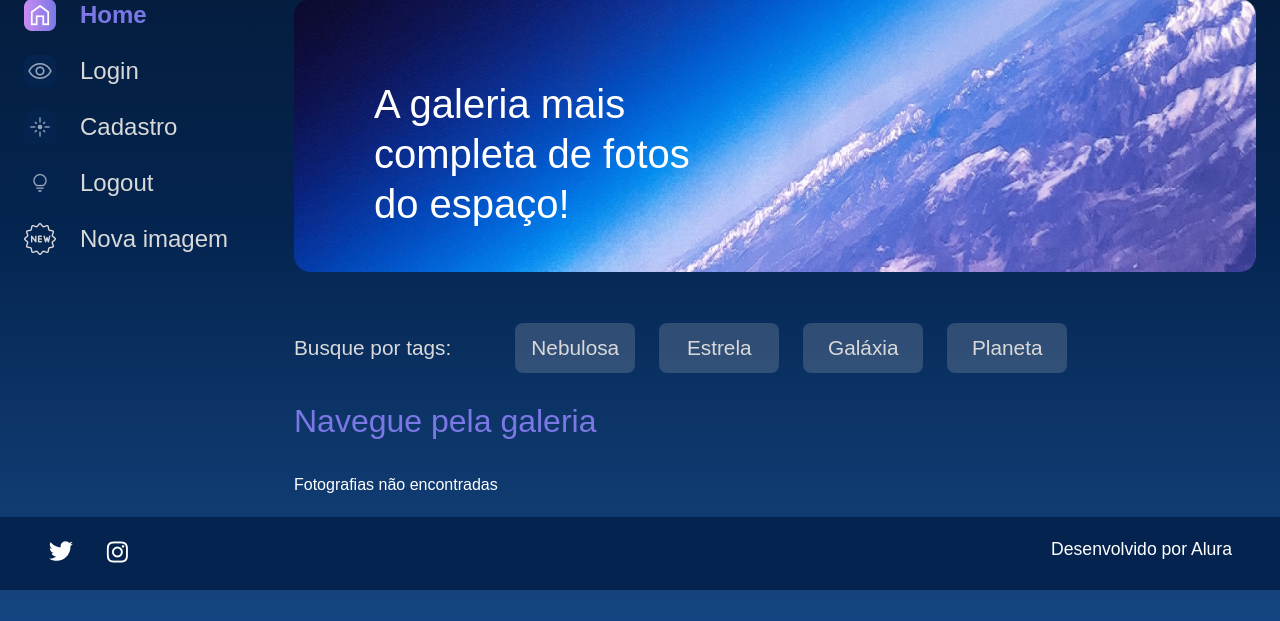
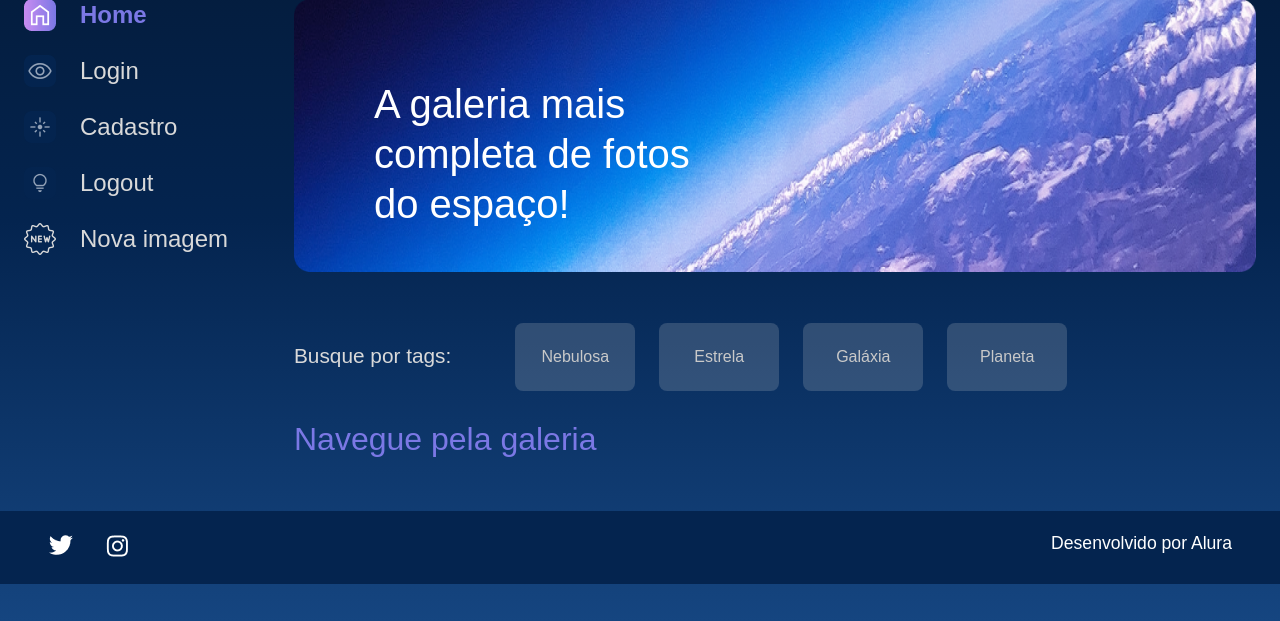
Before and after one commit to otaviohenrique1/python08_django_04, a Django app: page /buscar in a window 1280 px wide. Shown: the part 179-800 px from the top of the page. Run offline with Django 5.2, Linux system fonts and the light colour scheme; the visitor is signed in with stand-in values (Sample User, id 1); data that the repository does not hold is empty.

Commit message:
commit 4

```diff
--- a/alura_space/apps/galeria/urls.py
+++ b/alura_space/apps/galeria/urls.py
@@ -1,11 +1,12 @@
 from django.urls import path
-from apps.galeria.views import index, imagem, buscar, nova_imagem, editar_imagem, deletar_imagem
+from apps.galeria.views import index, imagem, buscar, nova_imagem, editar_imagem, deletar_imagem, filtro
 
 urlpatterns = [
     path("", index, name="index"),
     path("imagem/<int:foto_id>", imagem, name="imagem"),
     path("buscar", buscar, name="buscar"),
     path("nova-imagem", nova_imagem, name="nova_imagem"),
-    path("editar-imagem", editar_imagem, name="editar_imagem"),
-    path("deletar-imagem", deletar_imagem, name="deletar_imagem"),
+    path("editar-imagem/<int:foto_id>", editar_imagem, name="editar_imagem"),
+    path("deletar-imagem/<int:foto_id>", deletar_imagem, name="deletar_imagem"),
+    path("filtro/<str:categoria>", filtro, name="filtro"),
 ]
--- a/alura_space/apps/galeria/views.py
+++ b/alura_space/apps/galeria/views.py
@@ -37,7 +37,8 @@ def buscar(request):
         nome_a_buscar = request.GET["buscar"]
         if nome_a_buscar:
             fotografias = fotografias.filter(nome__icontains=nome_a_buscar)
-    return render(request, "galeria/buscar.html", {"cards": fotografias})
+    return render(request, "galeria/index.html", {"cards": fotografias})
+    # return render(request, "galeria/buscar.html", {"cards": fotografias})
 
 
 def nova_imagem(request):
@@ -54,9 +55,25 @@ def nova_imagem(request):
     return render(request, "galeria/nova_imagem.html", {"form": form})
 
 
-def editar_imagem(request):
-    return render(request, "galeria/editar_imagem.html")
+def editar_imagem(request, foto_id):
+    fotografia = Fotografia.objects.get(id=foto_id)
+    form=FotografiaForms(instance=fotografia)
+    if request.method == "POST":
+        form = FotografiaForms(request.POST, request.FILES, instance=fotografia)
+        if form.is_valid():
+            form.save()
+            messages.success(request, "Fotografia editada com sucesso!")
+            return redirect("index")
+    return render(request, "galeria/editar_imagem.html", {"form": form, "foto_id": foto_id})
 
 
-def deletar_imagem(request):
-    return render(request, "galeria/deletar_imagem.html")
+def deletar_imagem(request, foto_id):
+    fotografia = Fotografia.objects.get(id=foto_id)
+    fotografia.delete()
+    messages.success(request, "Deleção feita com sucesso!")
+    return redirect("index")
+
+
+def filtro(request, categoria):
+    fotografias = Fotografia.objects.order_by("data_fotografia").filter(publicada=True, categoria=categoria)
+    return render(request, "galeria/index.html", {"cards": fotografias})
--- a/alura_space/templates/galeria/deletar_imagem.html
+++ /dev/null
@@ -1 +0,0 @@
-<h1>deletar_imagem</h1>
--- a/alura_space/templates/galeria/imagem.html
+++ b/alura_space/templates/galeria/imagem.html
@@ -35,6 +35,10 @@
                             <p class="imagem__descricao">{{ fotografia.legenda }}</p>
                             <p class="imagem__texto">{{ fotografia.descricao }}</p>
                         </div>
+                        <div>
+                            <a href="{% url 'editar_imagem' fotografia.id %}"><button class="btn btn-success col-12" style="padding: top 5px;">Editar</button></a>
+                            <a href="{% url 'deletar_imagem' fotografia.id %}"><button class="btn btn-danger col-12" style="padding: top 5px;">Excluir</button></a>
+                        </div>
                     </div>
                 </div>
             </section>
--- a/alura_space/templates/galeria/index.html
+++ b/alura_space/templates/galeria/index.html
@@ -28,10 +28,18 @@
             <section class="tags">
                 <p class="tags__titulo">Busque por tags:</p>
                 <ul class="tags__lista">
-                    <li class="tags__tag">Nebulosa</li>
-                    <li class="tags__tag">Estrela</li>
-                    <li class="tags__tag">Galáxia</li>
-                    <li class="tags__tag">Planeta</li>
+                    <li class="tags__tag">
+                        <a href="{% url 'filtro' 'NEBULOSA' %}"  class="btn" style="color: #C9C9C9">Nebulosa</a>
+                    </li>
+                    <li class="tags__tag">
+                        <a href="{% url 'filtro' 'ESTRELA' %}"  class="btn" style="color: #C9C9C9">Estrela</a>
+                    </li>
+                    <li class="tags__tag">
+                        <a href="{% url 'filtro' 'GALÁXIA' %}"  class="btn" style="color: #C9C9C9">Galáxia</a>
+                    </li>
+                    <li class="tags__tag">
+                        <a href="{% url 'filtro' 'PLANETA' %}"  class="btn" style="color: #C9C9C9">Planeta</a>
+                    </li>
                 </ul>
             </section>
             <section class="galeria">
--- a/alura_space/templates/galeria/nova_imagem.html
+++ b/alura_space/templates/galeria/nova_imagem.html
@@ -12,7 +12,7 @@
                             </div>
                         {% endfor %}
                         <div class="col-12 text-center">
-                            <button class="btn btn-success col-12" style="padding: top 5px;" type="submit">Cadastrar fotografia</button>
+                            <button class="btn btn-success col-12" style="padding: top 5px;" type="submit">Cadastrar nova fotografia</button>
                         </div>
                     </div>
                 </form>
```
Also changed, not shown: alura_space/templates/galeria/editar_imagem.html (+22 -1 lines).
